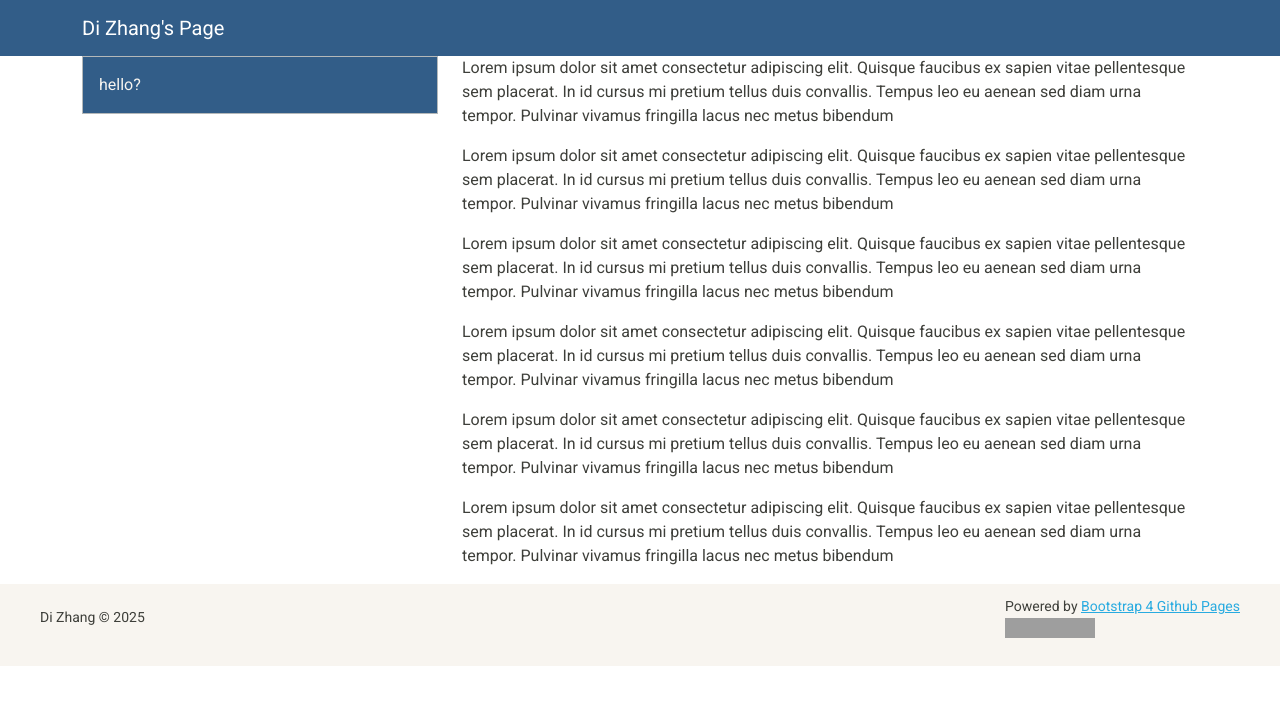
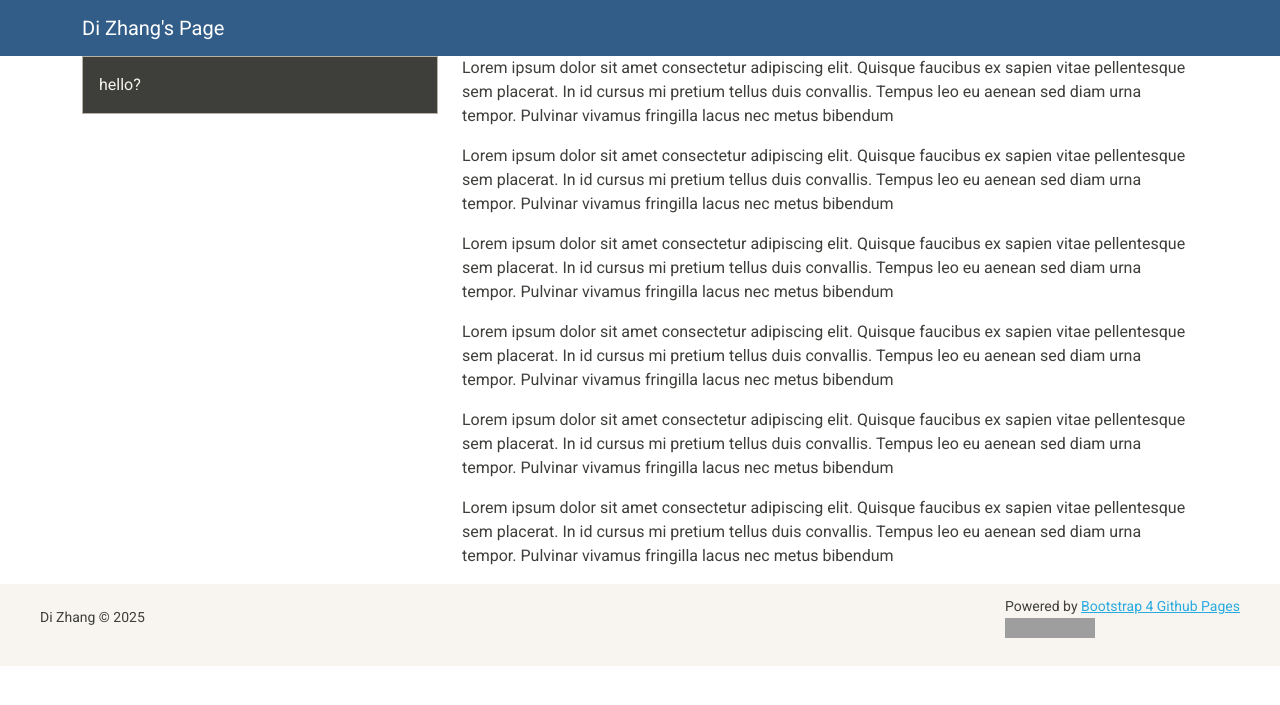
Before and after one commit to zhangdi33/zhangdi33.github.io, a Jekyll site: the page built from index.html, in a window 1280 px wide. Shown: the top 705 px of the page. Built offline with Jekyll 4.4.1, drawn with Linux system fonts in a browser that asks for light colours; grey boxes are pictures that could not be loaded.

Commit message:
Update index.html

```diff
--- a/index.html
+++ b/index.html
@@ -12,7 +12,7 @@ layout: default
     <div class="row no-gutters">
       <div class="col-lg-4">
         <div class="sticky-top">
-          <div class="card bg-primary text-light w-100 h-100 p-3 rounded-0">
+          <div class="card bg-dark text-light w-100 h-100 p-3 rounded-0">
             hello?
           </div>
         </div>
```
